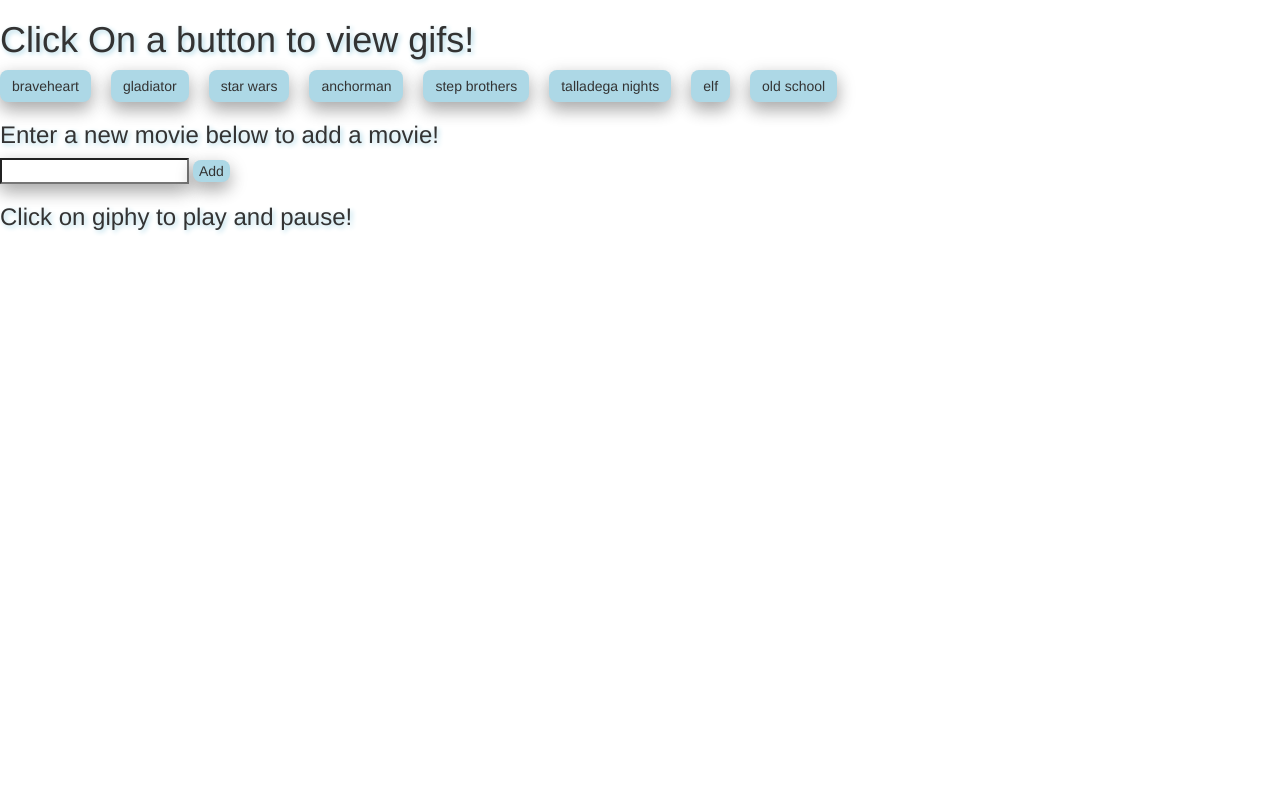
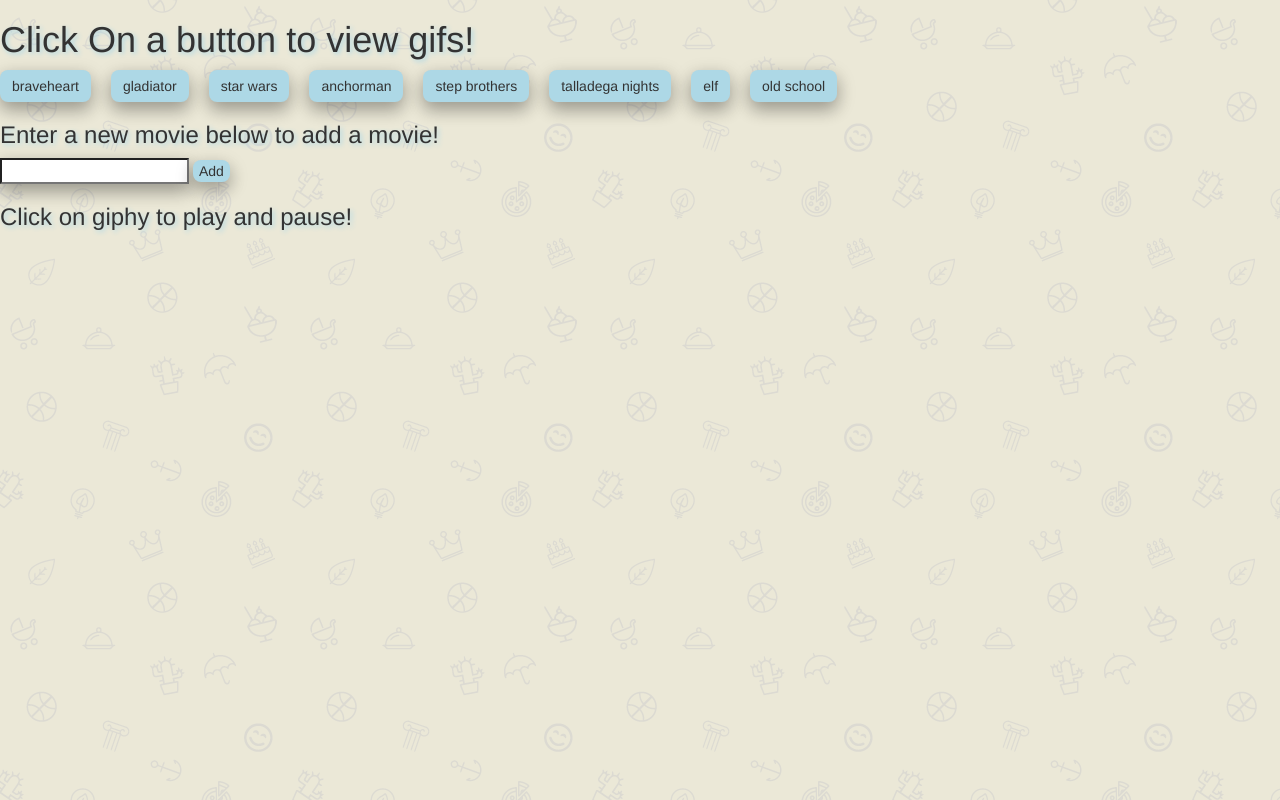
Before and after one commit to TheDude1656/giphy, a plain HTML site: page index.html in a window 1280 px wide. Drawn offline with nearby package versions, Linux system fonts and the light colour scheme.

Commit message:
monday night

```diff
--- a/assets/css/style.css
+++ b/assets/css/style.css
@@ -27,3 +27,7 @@ h1,
 h3 {
     text-shadow: 2px 2px 5px lightblue;
 }
+
+body {
+    background-image: url("../../assets/images/giftly.png");
+}
```
Also changed, not shown: assets/images/giftly.png (added).
